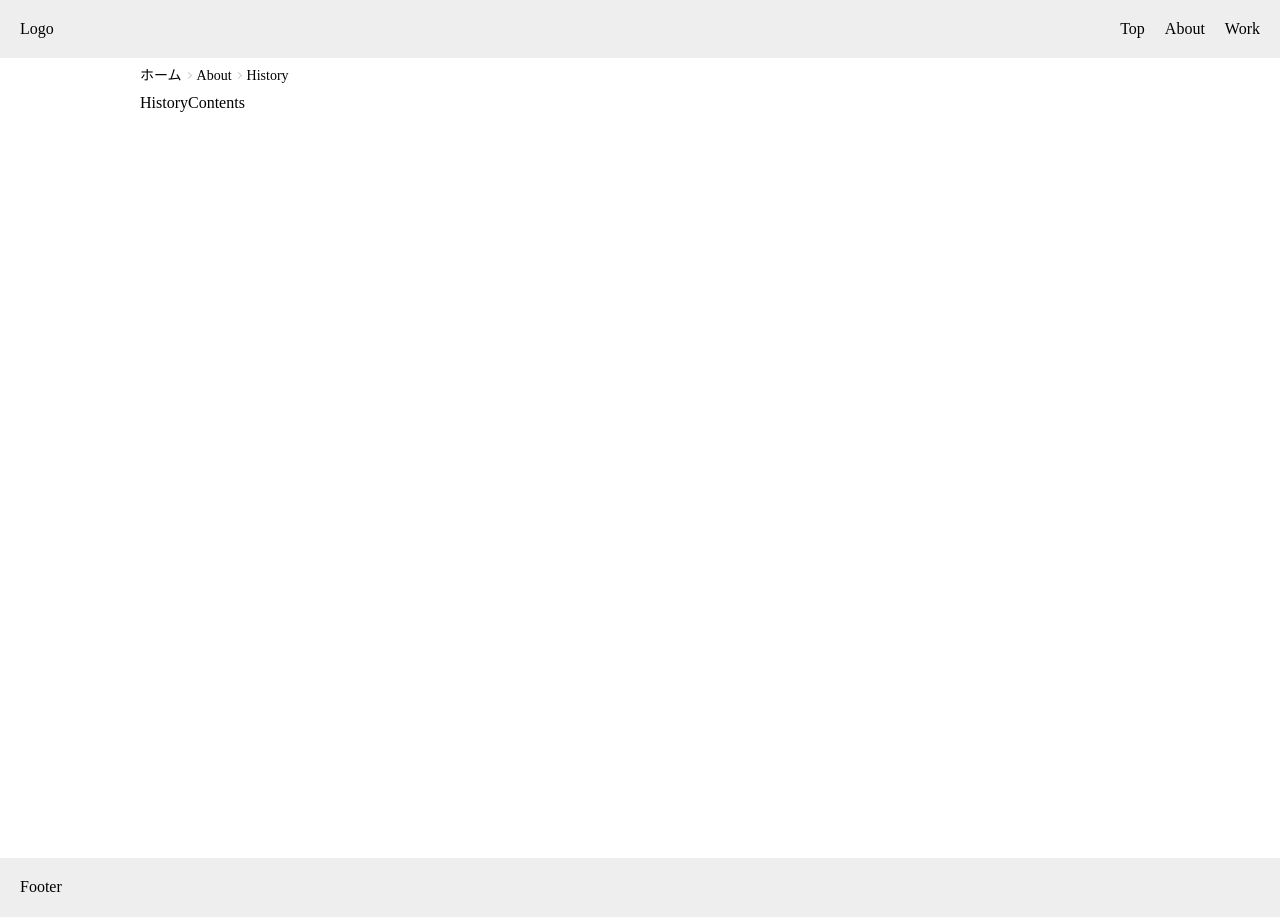
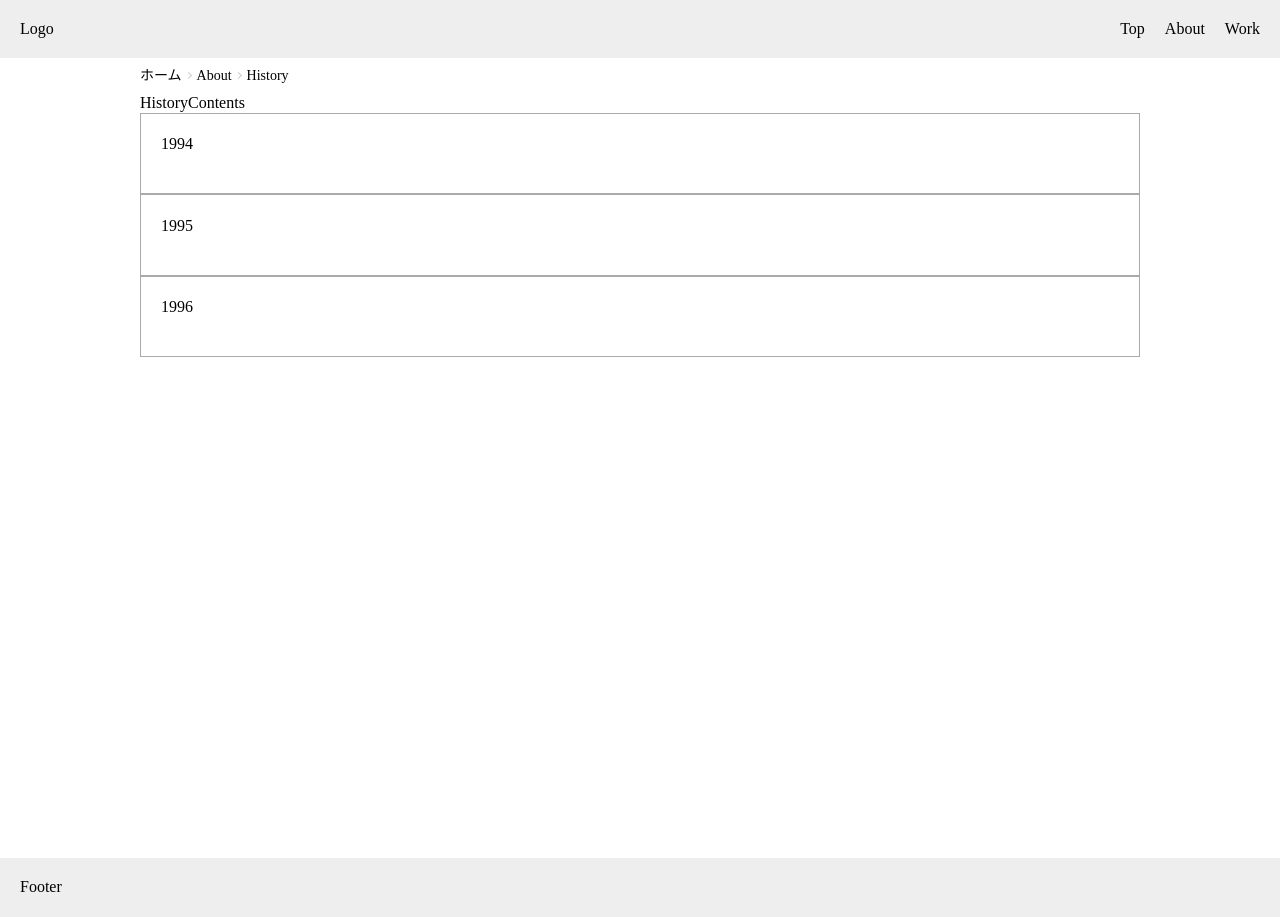
Before and after one commit to deguchi37458/next-app, a Next.js app: page /about/history in a window 1280 px wide. Built offline with nearby package versions, Linux system fonts and the light colour scheme.

Commit message:
create Accordion

```diff
--- a/components/About/History/index.tsx
+++ b/components/About/History/index.tsx
@@ -1,4 +1,6 @@
 import BreadCrumb from '@/components/Common/BreadCrumb'
+
+import Accordion from '@/components/Common/Accordion'
 
 export default function History(): JSX.Element {
   return (
@@ -19,6 +21,15 @@ export default function History(): JSX.Element {
         ]}
       />
       <h1>HistoryContents</h1>
+      <Accordion heading="1994">
+        <p>1994テキスト</p>
+      </Accordion>
+      <Accordion heading="1995">
+        <p>1995テキスト</p>
+      </Accordion>
+      <Accordion heading="1996">
+        <p>1996テキスト</p>
+      </Accordion>
     </>
   )
 }
--- /dev/null
+++ b/components/Common/Accordion/index.module.scss
@@ -0,0 +1,15 @@
+.open,
+.close {
+  border: solid 1px #aaa;
+  padding: 20px;
+}
+.text {
+  overflow: hidden;
+  height: 0px;
+  transition: height 0.5s;
+  padding-top: 20px;
+}
+
+.open .text {
+  height: var(--text-height)
+}
--- /dev/null
+++ b/components/Common/Accordion/index.tsx
@@ -0,0 +1,33 @@
+import {useState, useRef, CSSProperties} from 'react'
+
+import styles from './index.module.scss'
+
+export default function Accordion({heading, children}:any ):JSX.Element {
+  const [textIsOpen, setTextIsOpen] = useState(false)
+  const toggleText = () => {
+    setTextIsOpen((prev) => !prev)
+  }
+
+  const refText = useRef<any>({scrollHeight: 0})
+
+  return (
+    <>
+      <div className={textIsOpen ? styles.open : styles.close}>
+        <h3 className={styles.heading}>
+          <button onClick={toggleText}>
+            {heading}
+          </button>
+        </h3>
+        <div
+          className={styles.text}
+          ref={refText}
+          style={{
+            '--text-height':`${refText.current.scrollHeight}px`
+          }}
+        >
+          <div className={styles.textInner}>{children}</div>
+        </div>
+      </div>
+    </>
+  )
+}
```
